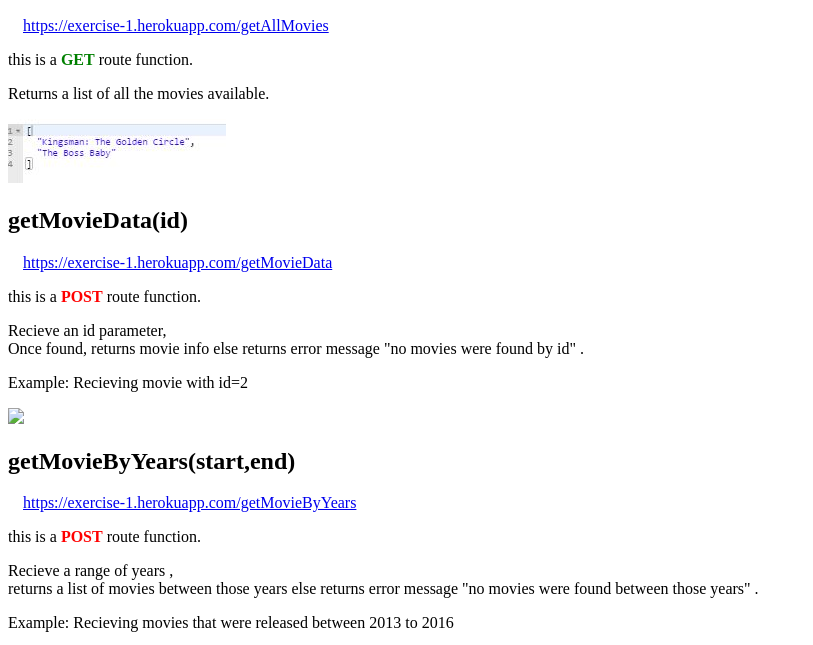
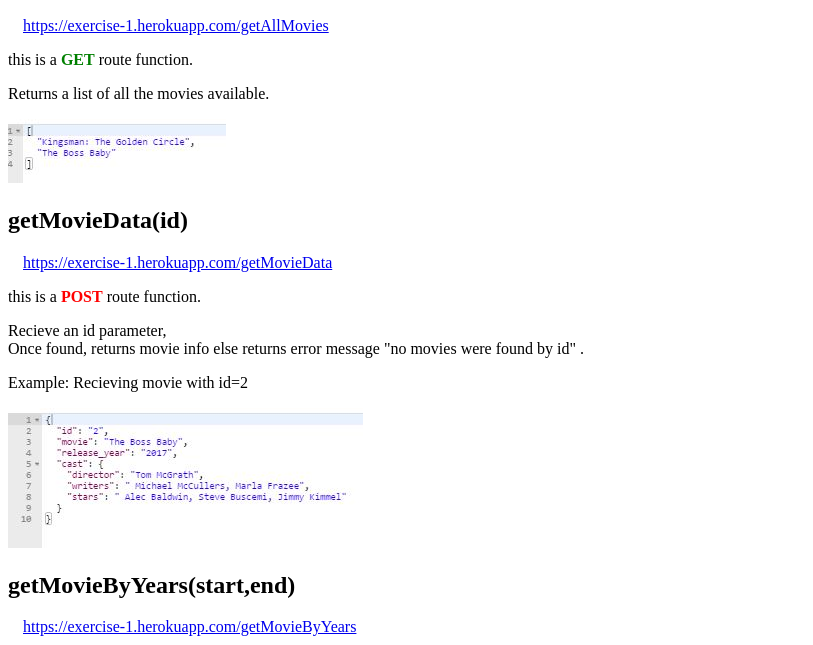
Before and after one commit to mik52023/ex1, a website: page index.html in a window 1280 px wide. Shown: the part 110-755 px from the top of the page, without its empty margins (0-813 px from the left). Drawn offline with Linux system fonts and the light colour scheme; the site is published under a folder, as on GitHub Pages, so addresses that start at the root find nothing.

Commit message:
package changed 5

```diff
--- a/index.html
+++ b/index.html
@@ -27,7 +27,7 @@ Recieve an id parameter,<br>Once found, returns movie info else returns error me
 <p>
  Example: Recieving movie with id=2
 </p>
-<img src="/images/pic2.jpg">
+<img src="images/pic2.jpg">
 <h2>getMovieByYears(start,end)</h2>
 <a href="#">https://exercise-1.herokuapp.com/getMovieByYears</a>
 <p>
--- a/index.js
+++ b/index.js
@@ -9,7 +9,7 @@ var vod=new comedy();
       app.use(bodyParser.json());
       app.use(bodyParser.urlencoded({extended:true}));
       app.use(express.static(`${__dirname}`));
-
+      app.use('/images',express.static(`${__dirname}/images`));
       app.get('/', (req,res) => {
         console.log(`${__dirname}`);
         res.sendFile(`${__dirname}/index.html`);
```
